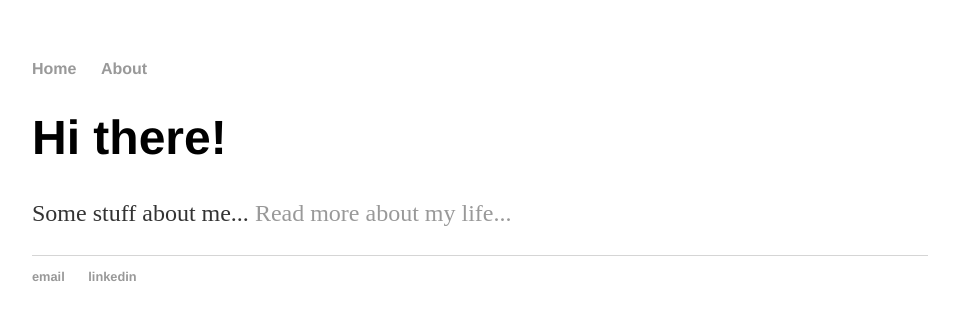
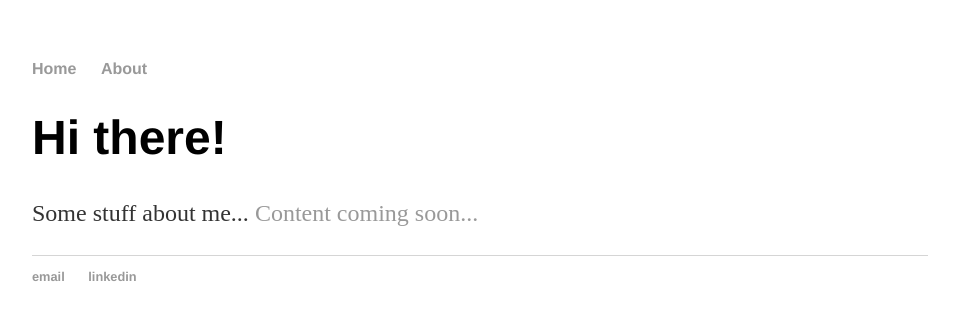
Before and after one commit to marisabrandt/marisabrandt.github.io, a Jekyll site: the page built from index.html, in a window 1280 px wide. Shown: the top 320 px of the page, without its empty margins (160-1119 px from the left). Built offline with Jekyll 4.4.1, drawn with Linux system fonts in a browser that asks for light colours.

Commit message:
Update index.html

```diff
--- a/index.html
+++ b/index.html
@@ -4,5 +4,5 @@ title: Marisa K. Brandt
 ---
 <div class="blurb">
 	<h1>Hi there!</h1>
-	<p>Some stuff about me... <a href="/about">Read more about my life...</a></p>
+	<p>Some stuff about me... <a href="/about">Content coming soon...</a></p>
 </div><!-- /.blurb -->
```
